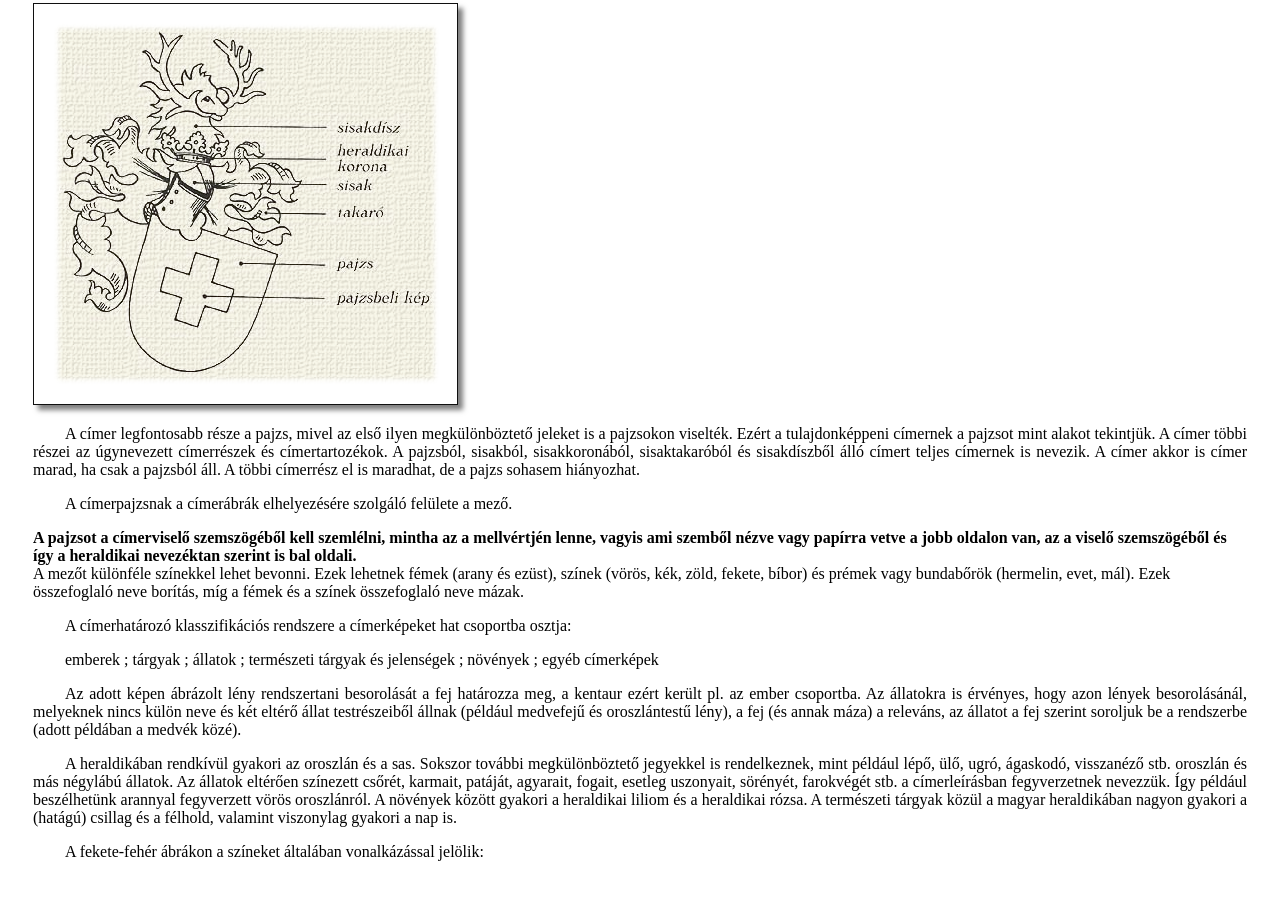
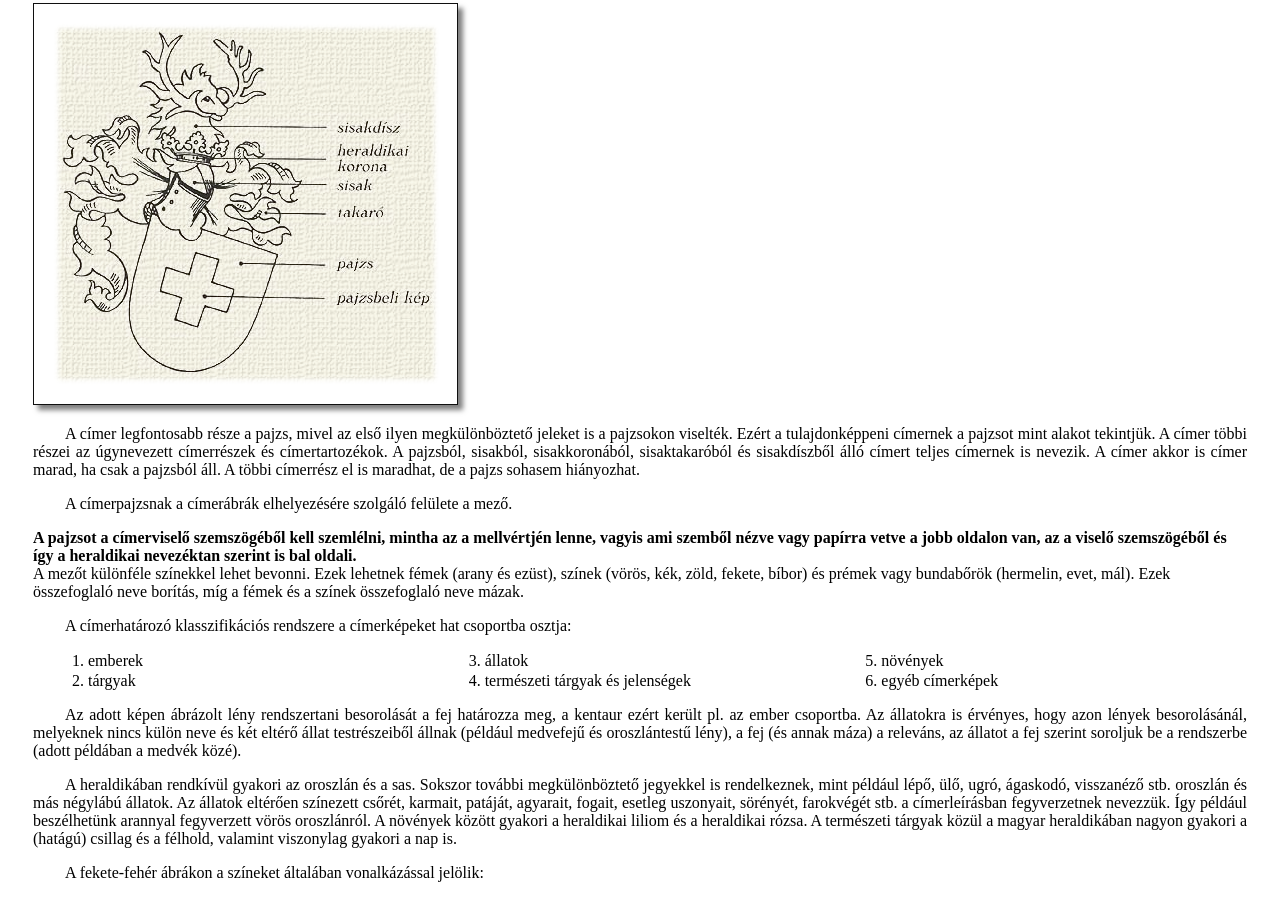
Before and after one commit to hrotkol24d/heraldika-2024-12-09, a plain HTML site: page index.html in a window 1280 px wide. Shown: the part 399-1310 px from the top of the page. Before the commit the page ends 1289 px from the top, so only its background shows below. Drawn offline with Linux system fonts and the light colour scheme.

Commit message:
8.feladat

```diff
--- a/index.html
+++ b/index.html
@@ -32,7 +32,16 @@
 <p>A címer legfontosabb része a pajzs, mivel az első ilyen megkülönböztető jeleket is a pajzsokon viselték. Ezért a tulajdonképpeni címernek a pajzsot mint alakot tekintjük. A címer többi részei az úgynevezett címerrészek és címertartozékok. A pajzsból, sisakból, sisakkoronából, sisaktakaróból és sisakdíszből álló címert teljes címernek is nevezik. A címer akkor is címer marad, ha csak a pajzsból áll. A többi címerrész el is maradhat, de a pajzs sohasem hiányozhat.</p>
 <p>A címerpajzsnak a címerábrák elhelyezésére szolgáló felülete a mező. <div class="fk">A pajzsot a címerviselő szemszögéből kell szemlélni, mintha az a mellvértjén lenne, vagyis ami szemből nézve vagy papírra vetve a jobb oldalon van, az a viselő szemszögéből és így a heraldikai nevezéktan szerint is bal oldali.</div> A mezőt különféle színekkel lehet bevonni. Ezek lehetnek fémek (arany és ezüst), színek (vörös, kék, zöld, fekete, bíbor) és prémek vagy bundabőrök (hermelin, evet, mál). Ezek összefoglaló neve borítás, míg a fémek és a színek összefoglaló neve mázak.</p>
 <p>A címerhatározó klasszifikációs rendszere a címerképeket hat csoportba osztja:</p>
-<p>emberek ; tárgyak ; állatok ; természeti tárgyak és jelenségek ; növények ; egyéb címerképek</p>
+<p>
+    <ol class="hasab">
+        <li>emberek</li>
+        <li>tárgyak</li>
+        <li>állatok</li>
+        <li>természeti tárgyak és jelenségek</li>
+        <li>növények</li>
+        <li>egyéb címerképek</li>
+    </ol>
+</p>
 <p>Az adott képen ábrázolt lény rendszertani besorolását a fej határozza meg, a kentaur ezért került pl. az ember csoportba. Az állatokra is érvényes, hogy azon lények besorolásánál, melyeknek nincs külön neve és két eltérő állat testrészeiből állnak (például medvefejű és oroszlántestű lény), a fej (és annak máza) a releváns, az állatot a fej szerint soroljuk be a rendszerbe (adott példában a medvék közé).</p>
 <p>A heraldikában rendkívül gyakori az oroszlán és a sas. Sokszor további megkülönböztető jegyekkel is rendelkeznek, mint például lépő, ülő, ugró, ágaskodó, visszanéző stb. oroszlán és más négylábú állatok. Az állatok eltérően színezett csőrét, karmait, patáját, agyarait, fogait, esetleg uszonyait, sörényét, farokvégét stb. a címerleírásban fegyverzetnek nevezzük. Így például beszélhetünk arannyal fegyverzett vörös oroszlánról. A növények között gyakori a heraldikai liliom és a heraldikai rózsa. A természeti tárgyak közül a magyar heraldikában nagyon gyakori a (hatágú) csillag és a félhold, valamint viszonylag gyakori a nap is.</p>
 <p>A fekete-fehér ábrákon a színeket általában vonalkázással jelölik:</p>
```
